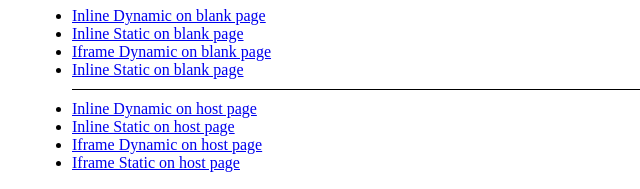
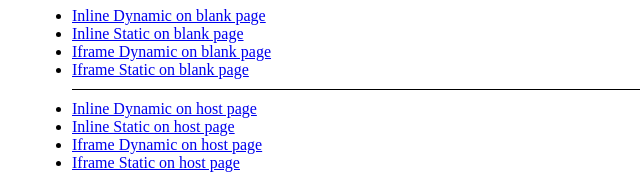
Before and after one commit to tvpage/widgets-demo, a plain HTML site: page public/solo/index.html in a window 1280 px wide. Shown: the part 151-340 px from the top of the page, 288-928 px from the left. Drawn offline with Linux system fonts and the light colour scheme.

Commit message:
Add updates

```diff
--- a/public/solo/index.html
+++ b/public/solo/index.html
@@ -33,7 +33,7 @@
     <li><a href="/solo/inline-dynamic">Inline Dynamic on blank page</a></li>
     <li><a href="/solo/inline-static">Inline Static on blank page</a></li>
     <li><a href="/solo/iframe-dynamic">Iframe Dynamic on blank page</a></li>
-    <li class="separator"><a href="/solo/inline-static">Inline Static on blank page</a></li>
+    <li class="separator"><a href="/solo/iframe-static">Iframe Static on blank page</a></li>
     <li><a href="/solo/inline-dynamic-host">Inline Dynamic on host page</a></li>
     <li><a href="/solo/inline-static-host">Inline Static on host page</a></li>
     <li><a href="/solo/iframe-dynamic-host">Iframe Dynamic on host page</a></li>
```
Also changed, not shown: layouts/solo/index.html (+1 -1 lines).
